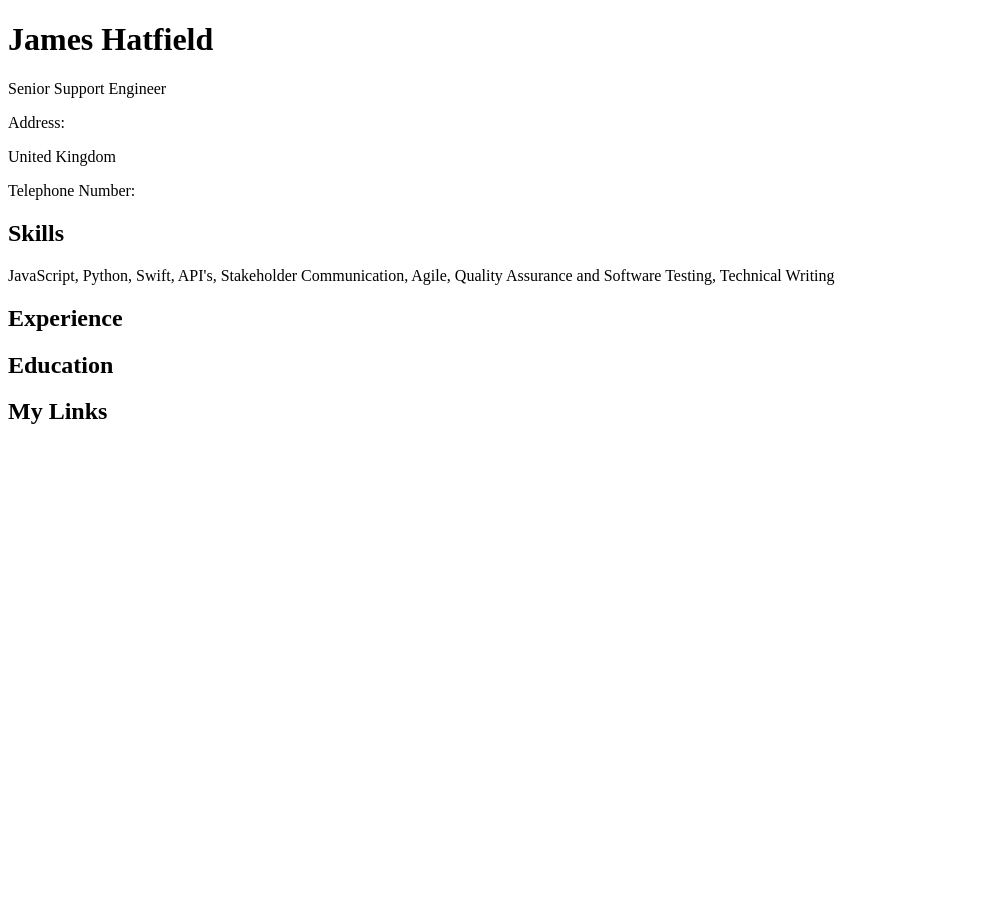
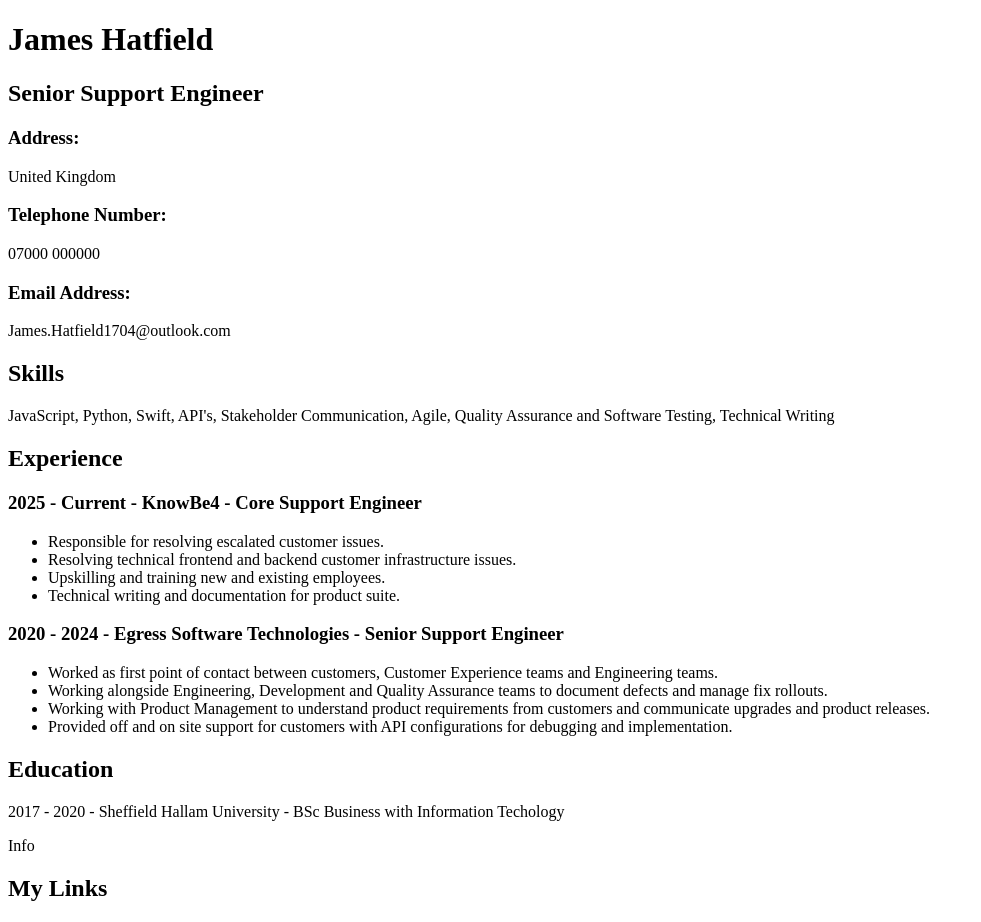
Before and after one commit to JJHH17/single-page-cv, a plain HTML site: page index.html in a window 1280 px wide. Shown: the whole page, without its empty margins (0-981 px from the left). Before the commit the page ends 800 px from the top, so only its background shows below. Drawn offline with Linux system fonts and the light colour scheme.

Commit message:
Added work experience section

```diff
--- a/index.html
+++ b/index.html
@@ -8,10 +8,13 @@
 <body>
     <header>
         <h1>James Hatfield</h1>
-        <p>Senior Support Engineer</p>
-        <p>Address:</p>
+        <h2>Senior Support Engineer</h2>
+        <h3>Address:</h3>
         <p>United Kingdom</p>
-        <p>Telephone Number:</p>
+        <h3>Telephone Number:</h3>
+        <p>07000 000000</p>
+        <h3>Email Address:</h3>
+        <p>James.Hatfield1704@outlook.com</p>
     </header>
 
     <section>
@@ -21,10 +24,27 @@
 
     <section>
         <h2>Experience</h2>
+        <h3>2025 - Current - KnowBe4 - Core Support Engineer</h3>
+        <ul>
+            <li>Responsible for resolving escalated customer issues.</li>
+            <li>Resolving technical frontend and backend customer infrastructure issues.</li>
+            <li>Upskilling and training new and existing employees.</li>
+            <li>Technical writing and documentation for product suite.</li>
+        </ul>
+
+        <h3>2020 - 2024 - Egress Software Technologies - Senior Support Engineer</h3>
+        <ul>
+            <li>Worked as first point of contact between customers, Customer Experience teams and Engineering teams.</li>
+            <li>Working alongside Engineering, Development and Quality Assurance teams to document defects and manage fix rollouts.</li>
+            <li>Working with Product Management to understand product requirements from customers and communicate upgrades and product releases.</li>
+            <li>Provided off and on site support for customers with API configurations for debugging and implementation.</li>
+        </ul>
     </section>
 
     <section>
         <h2>Education</h2>
+        <p>2017 - 2020 - Sheffield Hallam University - BSc Business with Information Techology</p>
+        <p>Info</p>
     </section>
 
     <footer>
```
